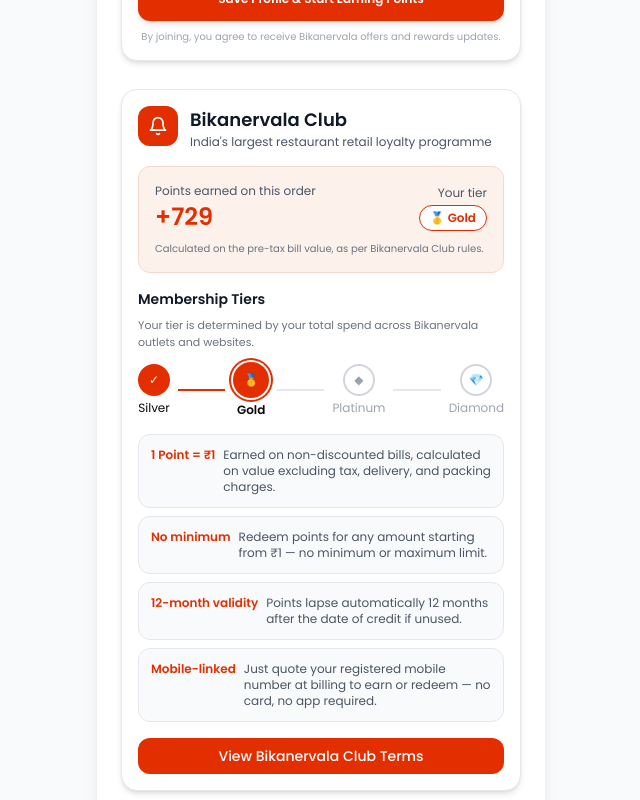
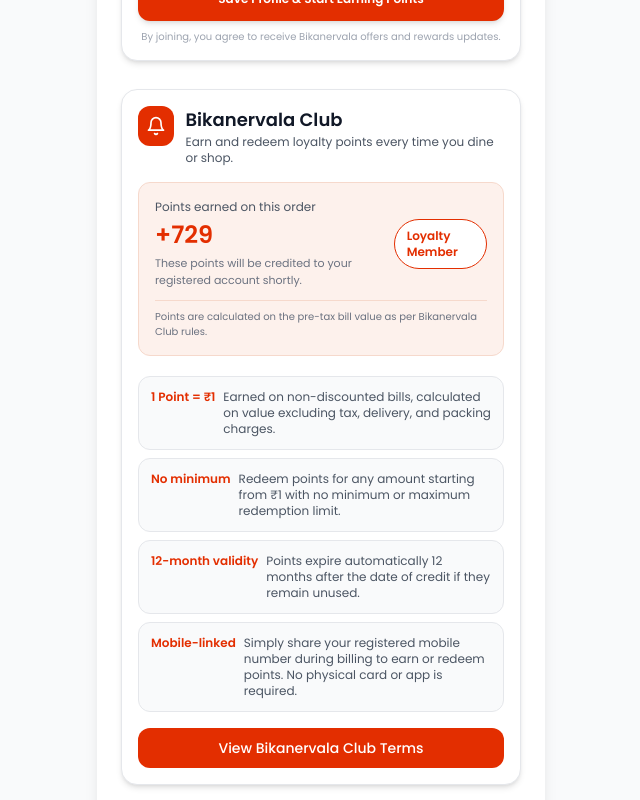
Before and after one commit to aadi310/Bikanerwala-Smart-Receipt, a Next.js app: page / in a window 1280 px wide. Shown: the part 1400-2200 px from the top of the page, without its empty margins (319-959 px from the left). Built offline with nearby package versions, Linux system fonts and the light colour scheme.

Commit message:
Update page.tsx

```diff
--- a/app/page.tsx
+++ b/app/page.tsx
@@ -874,7 +874,7 @@ body{font-family:'Poppins',sans-serif;font-size:14px;color:#111;background:#fff;
   )}
 </div>
 
-    {/* Bikanervala Loaylty */}
+    {/* Bikanervala Loyalty */}
 <div className="bg-white rounded-2xl shadow-md border border-gray-200 mt-4 mx-3 overflow-hidden">
   <div className="p-4">
 
@@ -884,87 +884,92 @@ body{font-family:'Poppins',sans-serif;font-size:14px;color:#111;background:#fff;
         <Bell className="h-5 w-5 text-white" />
       </div>
       <div>
-        <div className="text-lg font-semibold text-gray-900">Bikanervala Club</div>
-        <div className="text-xs text-gray-600">India's largest restaurant retail loyalty programme</div>
-      </div>
-    </div>
-
-    {/* Points from this order */}
-    <div className="bg-[#FDF1EC] rounded-xl p-4 border border-[#F6D9CC] mb-4">
+        <div className="text-lg font-semibold text-gray-900">
+          Bikanervala Club
+        </div>
+        <div className="text-xs text-gray-600">
+          Earn and redeem loyalty points every time you dine or shop.
+        </div>
+      </div>
+    </div>
+
+    {/* Points earned */}
+    <div className="bg-[#FDF1EC] rounded-xl p-4 border border-[#F6D9CC] mb-5">
       <div className="flex items-center justify-between">
         <div>
-          <div className="text-xs text-gray-600">Points earned on this order</div>
-          <div className="text-2xl font-semibold text-[#E32E00] mt-0.5">
+          <div className="text-xs text-gray-600">
+            Points earned on this order
+          </div>
+          <div className="text-2xl font-semibold text-[#E32E00] mt-1">
             +{Math.round(currentReceipt.subtotal)}
           </div>
-        </div>
-        <div className="text-right">
-          <div className="text-xs text-gray-600">Your tier</div>
-          <div className="inline-flex items-center gap-1 mt-1 bg-white border border-[#E32E00] text-[#E32E00] text-xs font-semibold px-2.5 py-1 rounded-full">
-            🥇 Gold
+          <div className="text-[11px] text-gray-500 mt-1">
+            These points will be credited to your registered account shortly.
           </div>
         </div>
-      </div>
-      <div className="text-[10px] text-gray-500 mt-2">
-        Calculated on the pre-tax bill value, as per Bikanervala Club rules.
-      </div>
-    </div>
-
-    {/* Tier ladder — no invented thresholds, just the real tier names */}
-    <div className="mb-4">
-      <div className="text-sm font-semibold text-gray-900 mb-2">Membership Tiers</div>
-      <div className="text-[11px] text-gray-500 mb-3">
-        Your tier is determined by your total spend across Bikanervala outlets and websites.
-      </div>
-      <div className="flex items-center justify-between text-center text-xs">
-        <div className="flex flex-col items-center">
-          <div className="w-8 h-8 rounded-full bg-[#E32E00] text-white flex items-center justify-center">✓</div>
-          <div className="mt-1">Silver</div>
-        </div>
-        <div className="flex-1 h-[2px] bg-[#E32E00] mx-2"></div>
-        <div className="flex flex-col items-center">
-          <div className="w-9 h-9 rounded-full bg-[#E32E00] text-white flex items-center justify-center ring-2 ring-offset-2 ring-[#E32E00]">🥇</div>
-          <div className="mt-1 font-semibold">Gold</div>
-        </div>
-        <div className="flex-1 h-[2px] bg-gray-200 mx-2"></div>
-        <div className="flex flex-col items-center">
-          <div className="w-8 h-8 rounded-full border-2 border-gray-300 text-gray-400 flex items-center justify-center">◆</div>
-          <div className="mt-1 text-gray-400">Platinum</div>
-        </div>
-        <div className="flex-1 h-[2px] bg-gray-200 mx-2"></div>
-        <div className="flex flex-col items-center">
-          <div className="w-8 h-8 rounded-full border-2 border-gray-300 text-gray-400 flex items-center justify-center">💎</div>
-          <div className="mt-1 text-gray-400">Diamond</div>
-        </div>
-      </div>
-    </div>
-
-    {/* How it works — pulled straight from their published T&Cs */}
+
+        <div className="bg-white border border-[#E32E00] text-[#E32E00] text-xs font-semibold px-3 py-2 rounded-full">
+          Loyalty Member
+        </div>
+      </div>
+
+      <div className="text-[10px] text-gray-500 mt-3 border-t border-[#F6D9CC] pt-2">
+        Points are calculated on the pre-tax bill value as per Bikanervala Club rules.
+      </div>
+    </div>
+
+    {/* How it works */}
     <div className="space-y-2 mb-4">
       <div className="flex items-start gap-2 text-xs text-gray-600 bg-gray-50 border border-gray-200 rounded-xl p-3">
-        <span className="text-[#E32E00] font-semibold shrink-0">1 Point = ₹1</span>
-        <span>Earned on non-discounted bills, calculated on value excluding tax, delivery, and packing charges.</span>
-      </div>
+        <span className="text-[#E32E00] font-semibold shrink-0">
+          1 Point = ₹1
+        </span>
+        <span>
+          Earned on non-discounted bills, calculated on value excluding tax,
+          delivery, and packing charges.
+        </span>
+      </div>
+
       <div className="flex items-start gap-2 text-xs text-gray-600 bg-gray-50 border border-gray-200 rounded-xl p-3">
-        <span className="text-[#E32E00] font-semibold shrink-0">No minimum</span>
-        <span>Redeem points for any amount starting from ₹1 — no minimum or maximum limit.</span>
-      </div>
+        <span className="text-[#E32E00] font-semibold shrink-0">
+          No minimum
+        </span>
+        <span>
+          Redeem points for any amount starting from ₹1 with no minimum or
+          maximum redemption limit.
+        </span>
+      </div>
+
       <div className="flex items-start gap-2 text-xs text-gray-600 bg-gray-50 border border-gray-200 rounded-xl p-3">
-        <span className="text-[#E32E00] font-semibold shrink-0">12-month validity</span>
-        <span>Points lapse automatically 12 months after the date of credit if unused.</span>
-      </div>
+        <span className="text-[#E32E00] font-semibold shrink-0">
+          12-month validity
+        </span>
+        <span>
+          Points expire automatically 12 months after the date of credit if
+          they remain unused.
+        </span>
+      </div>
+
       <div className="flex items-start gap-2 text-xs text-gray-600 bg-gray-50 border border-gray-200 rounded-xl p-3">
-        <span className="text-[#E32E00] font-semibold shrink-0">Mobile-linked</span>
-        <span>Just quote your registered mobile number at billing to earn or redeem — no card, no app required.</span>
-      </div>
-    </div>
-
-    <div>
-      <a href="https://bikanervala.com/pages/loyalty" target="_blank" rel="noopener noreferrer"
-        className="block w-full text-center bg-[#E32E00] text-white rounded-xl py-2 text-sm font-medium hover:opacity-90 transition">
-        View Bikanervala Club Terms
-      </a>
-    </div>
+        <span className="text-[#E32E00] font-semibold shrink-0">
+          Mobile-linked
+        </span>
+        <span>
+          Simply share your registered mobile number during billing to earn or
+          redeem points. No physical card or app is required.
+        </span>
+      </div>
+    </div>
+
+    <a
+      href="https://bikanervala.com/pages/loyalty"
+      target="_blank"
+      rel="noopener noreferrer"
+      className="block w-full text-center bg-[#E32E00] text-white rounded-xl py-2.5 text-sm font-medium hover:opacity-90 transition"
+    >
+      View Bikanervala Club Terms
+    </a>
+
   </div>
 </div>
             {/* Bikanervala Promo Banners */}
@@ -1034,13 +1039,26 @@ body{font-family:'Poppins',sans-serif;font-size:14px;color:#111;background:#fff;
         </div>
       </div>
 
-      <div className="flex justify-center gap-3 py-1">
-        {[1,2,3,4,5].map((sweet) => (
-          <button key={sweet} onClick={() => { setRating(sweet); setSelectedTags([]) }} className="transition-transform active:scale-90">
-            <span className={`text-3xl ${sweet <= rating ? "opacity-100" : "opacity-30"}`}>🍬</span>
-          </button>
-        ))}
-      </div>
+     <div className="flex justify-center gap-3 py-1">
+  {[1, 2, 3, 4, 5].map((star) => (
+    <button
+      key={star}
+      onClick={() => {
+        setRating(star)
+        setSelectedTags([])
+      }}
+      className="transition-transform active:scale-90"
+    >
+      <Star
+        className={`h-8 w-8 transition-colors ${
+          star <= rating
+            ? "fill-[#E32E00] text-[#E32E00]"
+            : "text-gray-300"
+        }`}
+      />
+    </button>
+  ))}
+</div>
 
       {rating > 0 && (
         <div className="space-y-2">
```
